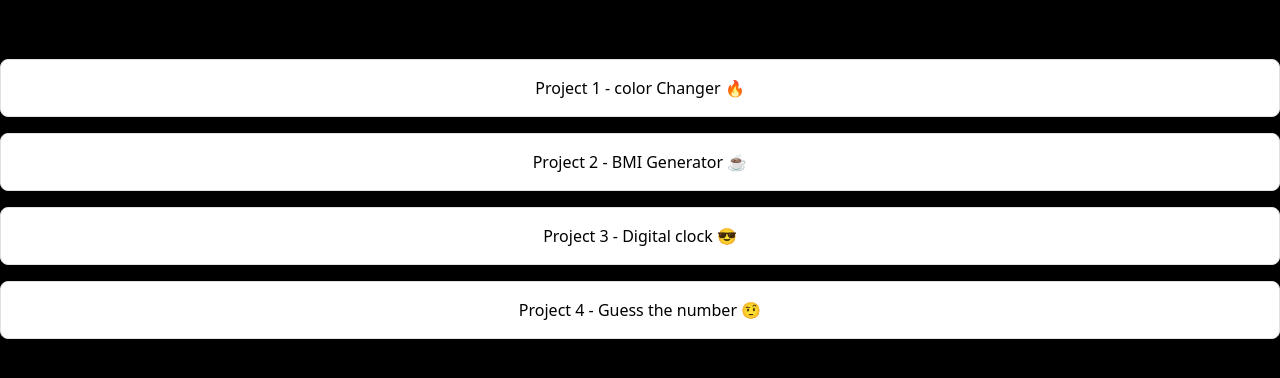
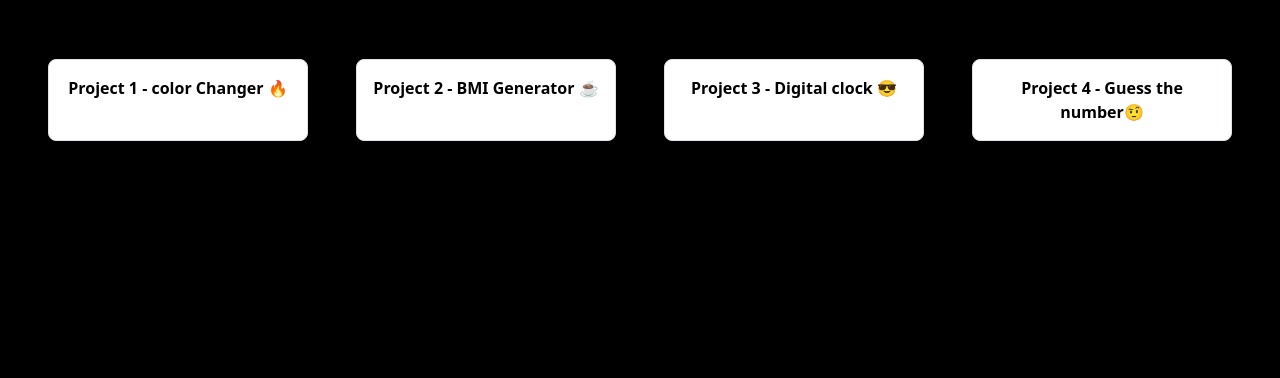
Before and after one commit to imtiazahmad-07/JS-Mini-Projects, a plain HTML site: page index.html in a window 1280 px wide. Shown: the part 174-552 px from the top of the page. Drawn offline with nearby package versions, Linux system fonts and the light colour scheme.

Commit message:
udpated main html file

```diff
--- /dev/null
+++ b/2-BMICalculator/script.js
@@ -0,0 +1,6 @@
+const form = document.querySelector("form");
+form.addEventListener("submit",()=>{
+    let height = parseInt(document.querySelector("#height"));
+    let weight = parseInt(document.querySelector("#weight").value);
+
+})
--- a/index.html
+++ b/index.html
@@ -14,11 +14,11 @@
     </nav>
 
     <h1 class="text-center my-5">JS-Projects</h1>
-    <div class="d-flex flex-column">
-        <a class="bg-white p-3 rounded-3 text-decoration-none mt-3 border text-black text-center" href="./1-colorChanger/index.html">Project 1 - color Changer 🔥</a>
-        <a class="bg-white p-3 rounded-3 text-decoration-none mt-3 border text-black text-center" href="./2-BMICalculator/index.html">Project 2 - BMI Generator ☕️</a>
-        <a class="bg-white p-3 rounded-3 text-decoration-none mt-3 border text-black text-center" href="./3-DigitalClock/index.html">Project 3 - Digital clock 😎</a>
-        <a class="bg-white p-3 rounded-3 text-decoration-none mt-3 border text-black text-center" href="./4-GuessTheNumber/index.html">Project 4 - Guess the number 🤨</a>
+    <div class="row gap-5 mx-5">
+        <a class="bg-white fw-bold p-3 rounded-3 text-decoration-none mt-3 border text-black text-center w-25 col-lg" href="./1-colorChanger/index.html">Project 1 - color Changer 🔥</a>
+        <a class="bg-white fw-bold p-3 rounded-3 text-decoration-none mt-3 border text-black text-center w-25 col-lg" href="./2-BMICalculator/index.html">Project 2 - BMI Generator ☕️</a>
+        <a class="bg-white fw-bold p-3 rounded-3 text-decoration-none mt-3 border text-black text-center w-25 col-lg" href="./3-DigitalClock/index.html">Project 3 - Digital clock 😎</a>
+        <a class="bg-white fw-bold p-3 rounded-3 text-decoration-none mt-3 border text-black text-center w-25 col-lg" href="./4-GuessTheNumber/index.html">Project 4 - Guess the number🤨</a>
       </div>
 </body>
 </html>
```
